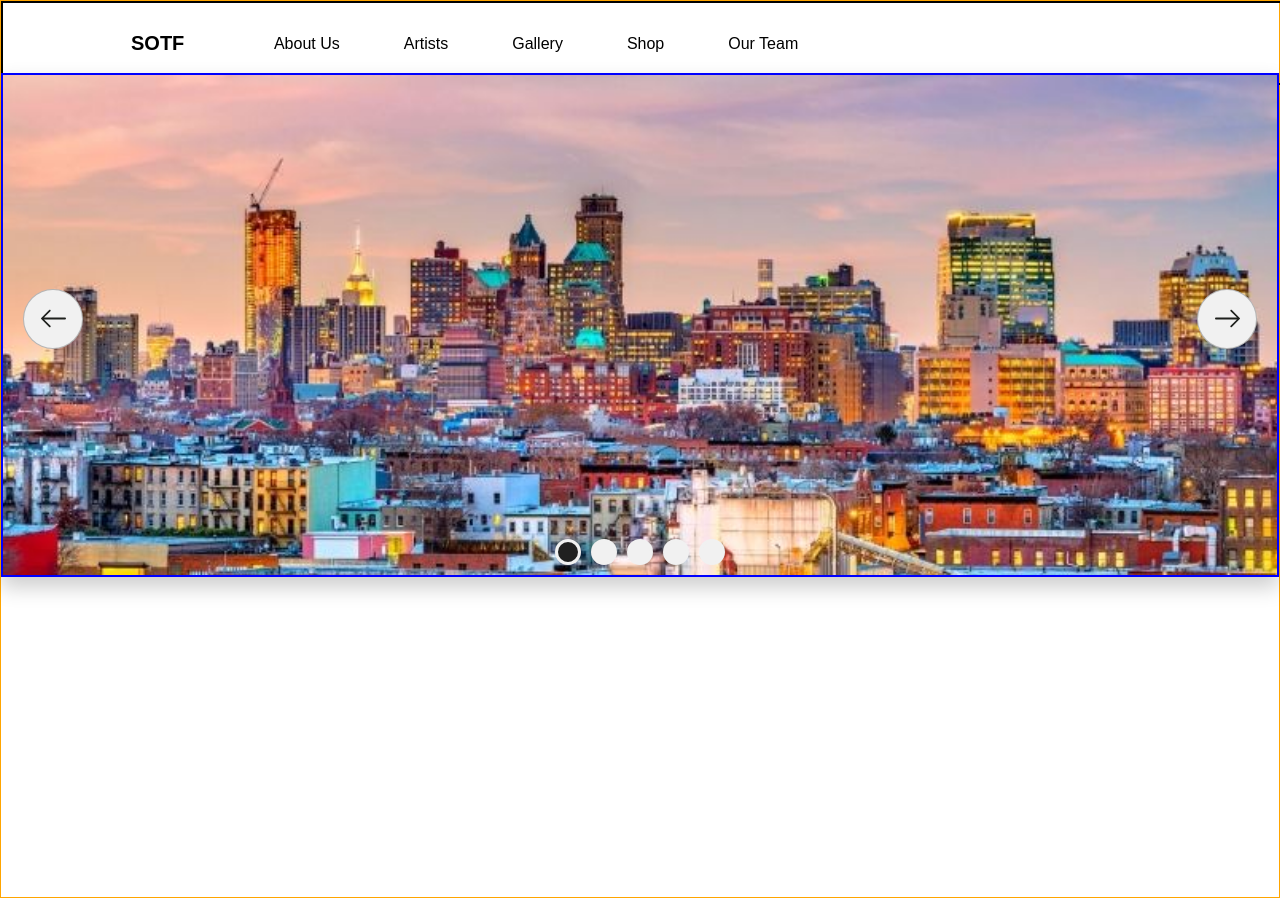
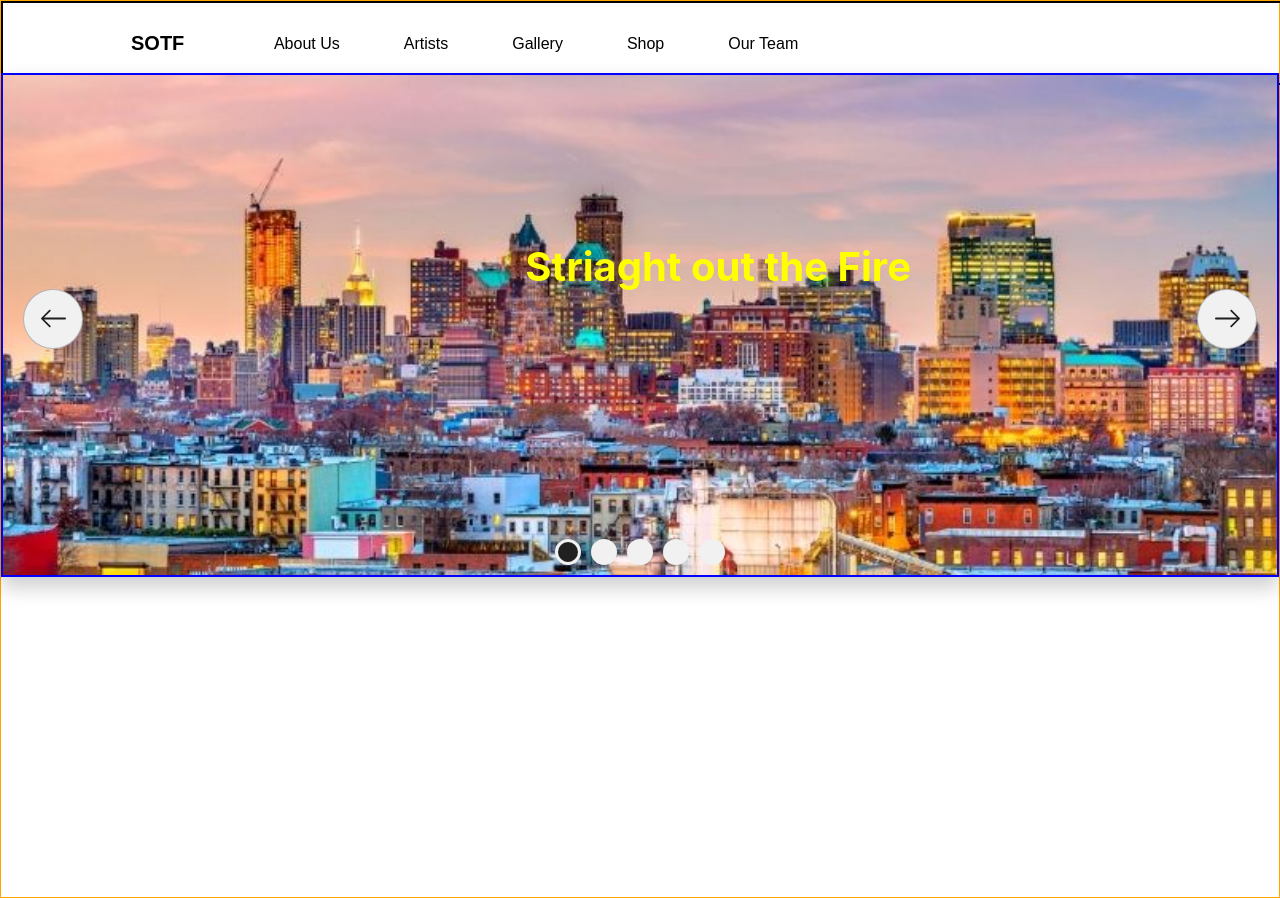
Before and after one commit to YaniWessi/Straightoutthefire-, a React (Create React App) app: page / in a window 1280 px wide. Built offline with nearby package versions, Linux system fonts and the light colour scheme.

Commit message:
made the floating logo

```diff
--- a/src/components/Slider/Slider.css
+++ b/src/components/Slider/Slider.css
@@ -77,3 +77,11 @@
   .dot.active {
     background: rgb(32, 32, 32);
   }
+
+  h2{
+    color: yellow;
+    position: absolute;
+    left: 41%;
+    bottom: 50%;
+    font-size: 40px;
+  }
--- a/src/components/Slider/Slider.js
+++ b/src/components/Slider/Slider.js
@@ -53,6 +53,7 @@ export default function Slider() {
                     <div onClick={() => moveDot(index + 1)} className={slideIndex === index + 1 ? "dot active" : "dot"}/>
                 ))}
             </div>
+            <h2>Striaght out the Fire</h2>
 
         </div>
     )
```
Also changed, not shown: src/components/header/AppHeader.js (renamed from src/components/header/AppHeader.jsx).
